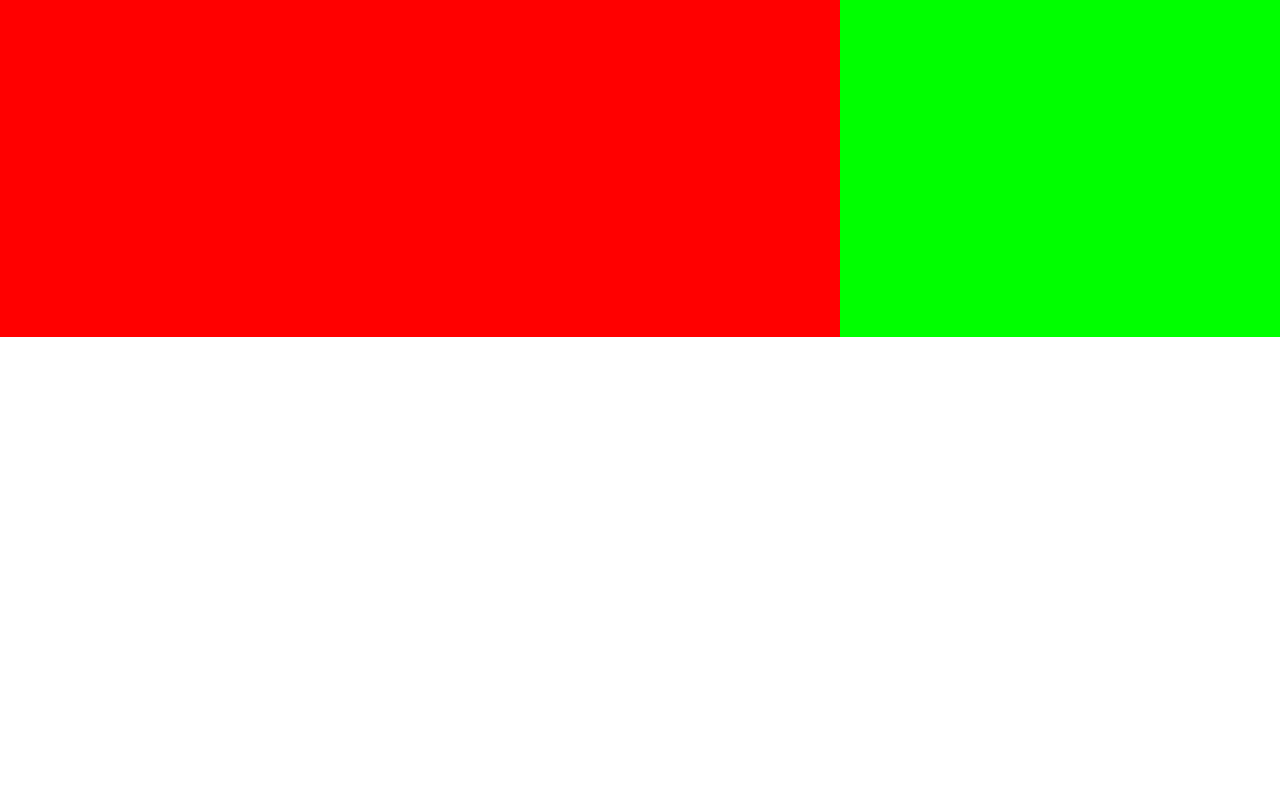
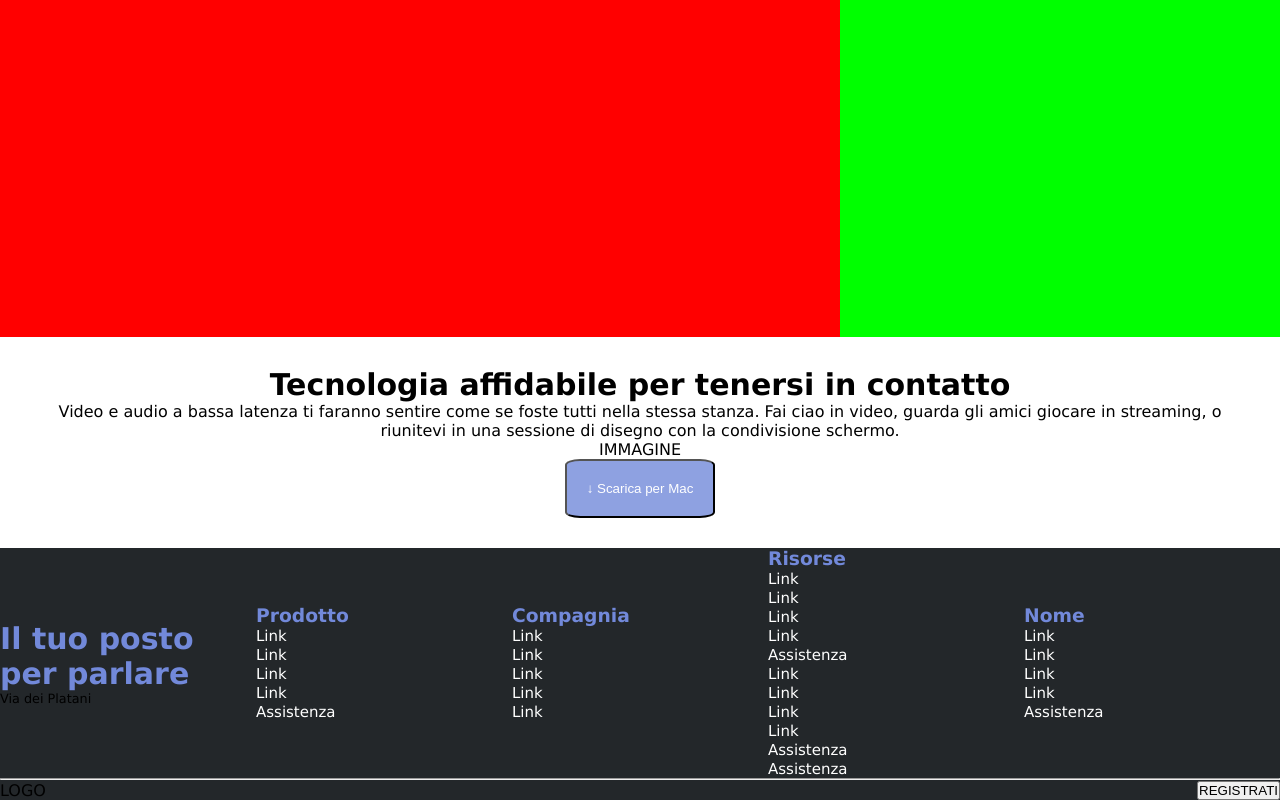
Before and after one commit to mikzanco/htmlcss-struttura-discord, a plain HTML site: page index.html in a window 1280 px wide. Shown: the part 2473-3273 px from the top of the page. Before the commit the page ends 2810 px from the top, so only its background shows below. Drawn offline with Linux system fonts and the light colour scheme.

Commit message:
[add] footer

```diff
--- a/css/style.css
+++ b/css/style.css
@@ -82,3 +82,69 @@ h2{
   width: 840px;
   background-color: red
 }
+
+main .fourth-section{
+  background-color: white;
+  text-align: center;
+  padding: 30px;
+}
+
+main .fourth-section button{
+  padding: 20px;
+  background-color: rgb(142,161,225) ;
+  color: white;
+  border-radius: 10%;
+}
+
+footer section{
+  display: flex;
+  /* margin: 2% 10%; */
+  background-color: rgb(35,39,42);
+  /* margin: 10px;
+  padding: 10px; */
+  justify-content: space-between;
+  align-items: center;
+}
+
+footer .logo{
+  display: flex;
+  flex-direction: column;
+  padding-right: 10px;
+  width: 20%;
+}
+
+footer .logo .indirizzo{
+  font-size: 0.8rem;
+}
+
+footer .menu{
+  padding-right: 10px;
+  width: 20%;
+}
+
+footer .logo h3{
+  color: rgb(114,137,218);
+  font-size: 30px;
+}
+
+footer .menu ul{
+  list-style: none;
+}
+
+footer .menu h3{
+  color: rgb(114,137,218);
+
+}
+
+footer .menu a{
+  color: white;
+  text-decoration: none;
+  font-size: 15px;
+}
+
+footer .menu a:hover{
+  text-decoration: underline;
+  color: red;
+}
+
+hr
--- a/index.html
+++ b/index.html
@@ -59,10 +59,77 @@
         <p>Lorem ipsum dolor sit amet consectetur adipisicing elit. Dicta iure modi quibusdam animi ea fugiat rerum aperiam exercitationem architecto dignissimos.</p>
       </div>
     </section>
+
+    <section class="fourth-section">
+      <h2>Tecnologia affidabile per tenersi in contatto</h2>
+      <p>Video e audio a bassa latenza ti faranno sentire come se foste tutti nella stessa stanza. Fai ciao in video, guarda gli amici giocare in streaming, o riunitevi in una sessione di disegno con la condivisione schermo.</p>
+      <div>IMMAGINE</div>
+      <button>&#8595; Scarica per Mac</button>
+    </section>
   </main>
 
   <footer>
+    <section>
+      <div class="logo ">
+        <h3>Il tuo posto per parlare</h3>
+        <span class="indirizzo">Via dei Platani</span>
+      </div>
 
+      <div class="menu Prodotto">
+        <h3>Prodotto</h3>
+        <ul>
+          <li><a href="">Link</a></li>
+          <li><a href="">Link</a></li>
+          <li><a href="">Link</a></li>
+          <li><a href="">Link</a></li>
+          <li><a href="">Assistenza</a></li>
+        </ul>
+      </div>
+
+      <div class="menu ">
+        <h3>Compagnia</h3>
+        <ul>
+          <li><a href="">Link</a></li>
+          <li><a href="">Link</a></li>
+          <li><a href="">Link</a></li>
+          <li><a href="">Link</a></li>
+          <li><a href="">Link</a></li>
+        </ul>
+      </div>
+
+        <div class="menu risorse">
+          <h3>Risorse</h3>
+          <ul>
+            <li><a href="">Link</a></li>
+            <li><a href="">Link</a></li>
+            <li><a href="">Link</a></li>
+            <li><a href="">Link</a></li>
+            <li><a href="">Assistenza</a></li>
+            <li><a href="">Link</a></li>
+            <li><a href="">Link</a></li>
+            <li><a href="">Link</a></li>
+            <li><a href="">Link</a></li>
+            <li><a href="">Assistenza</a></li>
+            <li><a href="">Assistenza</a></li>
+          </ul>
+        </div>
+
+        <div class="menu nome">
+          <h3>Nome</h3>
+          <ul>
+            <li><a href="">Link</a></li>
+            <li><a href="">Link</a></li>
+            <li><a href="">Link</a></li>
+            <li><a href="">Link</a></li>
+            <li><a href="">Assistenza</a></li>
+          </ul>
+      </div>
+    </section>
+    <hr>
+    <section>
+      <div>LOGO</div>
+      <div><button>REGISTRATI</button></div>
+    </section>
   </footer>
 </body>
 </html>
```
